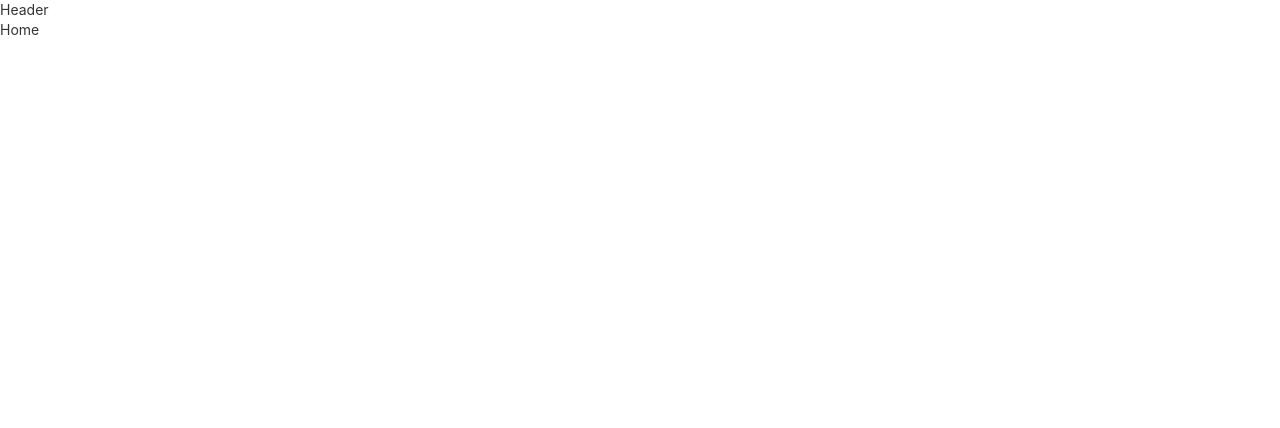
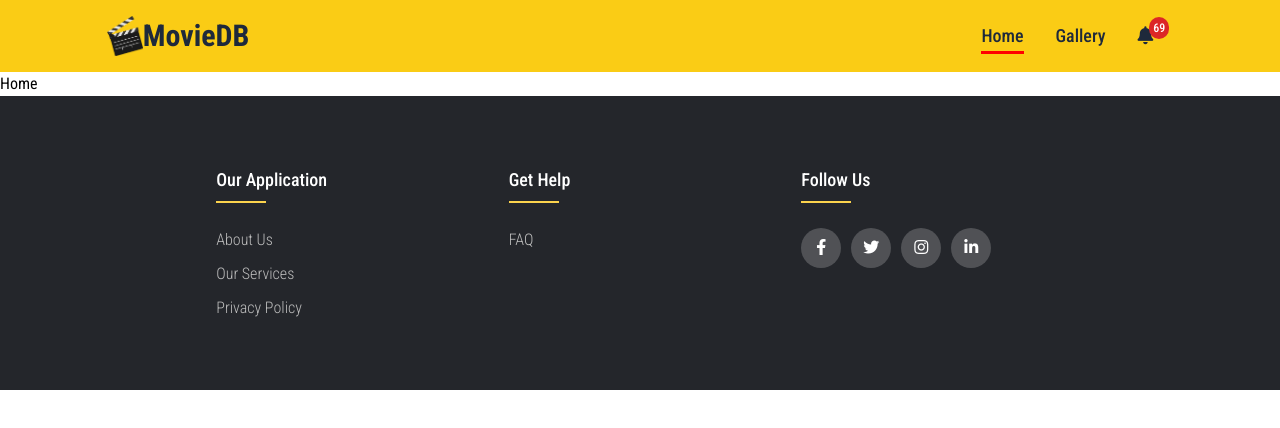
Before and after one commit to Silverdom/react-basic-project, a React (Vite) app: page / in a window 1280 px wide. Shown: the top 428 px of the page. Built offline with nearby package versions, Linux system fonts and the light colour scheme.

Commit message:
Feature/header (#6)
* Header updates

* footer added

```diff
--- a/index.html
+++ b/index.html
@@ -4,9 +4,14 @@
 <head>
   <meta charset="UTF-8" />
   <link rel="icon" type="image/svg+xml" href="/vite.svg" />
-  <meta name="viewport"
-    content="width=device-width, initial-scale=1.0" />
+  <meta name="viewport" content="width=device-width, initial-scale=1.0" />
   <title>Vite + React</title>
+  <link rel="preconnect" href="https://fonts.googleapis.com">
+  <link rel="preconnect" href="https://fonts.gstatic.com" crossorigin>
+  <link href="https://fonts.googleapis.com/css2?family=Roboto+Condensed:ital,wght@0,100..900;1,100..900&display=swap"
+    rel="stylesheet">
+
+    <link rel="stylesheet" type="text/css" href="https://cdnjs.cloudflare.com/ajax/libs/font-awesome/5.15.1/css/all.min.css">
 </head>
 
 <body>
--- /dev/null
+++ b/src/components/Footer/Footer.jsx
@@ -0,0 +1,42 @@
+import React from 'react'
+import './footer.css'
+import { Link } from 'react-router-dom'
+
+const Footer = () => {
+  return (
+    <>
+      <footer className="footer">
+  	 <div className="container">
+  	 	<div className="row">
+  	 		<div className="footer-col">
+  	 			<h4>Our Application</h4>
+  	 			<ul>
+  	 				<li><Link to="#">about us</Link></li>
+  	 				<li><Link to="#">our services</Link></li>
+  	 				<li><Link to="#">privacy policy</Link></li>
+  	 			</ul>
+  	 		</div>
+  	 		<div className="footer-col">
+  	 			<h4>get help</h4>
+  	 			<ul>
+  	 				<li><Link to="#">FAQ</Link></li>
+  	 			</ul>
+  	 		</div>
+  	 		<div className="footer-col">
+  	 			<h4>follow us</h4>
+  	 			<div className="social-links">
+  	 				<Link to="#"><i className="fab fa-facebook-f"></i></Link>
+  	 				<Link to="#"><i className="fab fa-twitter"></i></Link>
+  	 				<Link to="#"><i className="fab fa-instagram"></i></Link>
+  	 				<Link to="#"><i className="fab fa-linkedin-in"></i></Link>
+  	 			</div>
+  	 		</div>
+  	 	</div>
+  	 </div>
+  </footer>
+
+    </>
+  )
+}
+
+export default Footer
--- /dev/null
+++ b/src/components/Footer/footer.css
@@ -0,0 +1,86 @@
+
+
+footer .container{
+	max-width: 1170px;
+	margin:auto;
+}
+footer .row{
+	display: flex;
+	flex-wrap: wrap;
+    justify-content: center;
+}
+footer ul{
+	list-style: none;
+}
+.footer{
+	background-color: #24262b;
+    padding: 70px 0;
+}
+.footer-col{
+   width: 25%;
+   padding: 0 15px;
+}
+.footer-col h4{
+	font-size: 18px;
+	color: #ffffff;
+	text-transform: capitalize;
+	margin-bottom: 35px;
+	font-weight: 500;
+	position: relative;
+}
+.footer-col h4::before{
+	content: '';
+	position: absolute;
+	left:0;
+	bottom: -10px;
+	background-color: #fcd34d;
+	height: 2px;
+	box-sizing: border-box;
+	width: 50px;
+}
+.footer-col ul li:not(:last-child){
+	margin-bottom: 10px;
+}
+.footer-col ul li a{
+	font-size: 16px;
+	text-transform: capitalize;
+	color: #ffffff;
+	text-decoration: none;
+	font-weight: 300;
+	color: #bbbbbb;
+	display: block;
+	transition: all 0.3s ease;
+}
+.footer-col ul li a:hover{
+	color: #ffffff;
+	padding-left: 8px;
+}
+.footer-col .social-links a{
+	display: inline-block;
+	height: 40px;
+	width: 40px;
+	background-color: rgba(255,255,255,0.2);
+	margin:0 10px 10px 0;
+	text-align: center;
+	line-height: 40px;
+	border-radius: 50%;
+	color: #ffffff;
+	transition: all 0.5s ease;
+}
+.footer-col .social-links a:hover{
+	color: #24262b;
+	background-color: #ffffff;
+}
+
+/*responsive*/
+@media(max-width: 767px){
+  .footer-col{
+    width: 50%;
+    margin-bottom: 30px;
+}
+}
+@media(max-width: 574px){
+  .footer-col{
+    width: 100%;
+}
+}
--- a/src/components/Header.jsx
+++ /dev/null
@@ -1,7 +0,0 @@
-import React from "react";
-
-const Header = () => {
-  return <div>Header</div>;
-};
-
-export default Header;
--- /dev/null
+++ b/src/components/Header/Header.css
@@ -0,0 +1,26 @@
+header li a {
+    position: relative;
+}
+header li .active:before {
+    content: "";
+    position: absolute;
+    width: 100%;
+    height: 3px;
+    background-color: red;
+    bottom: -8px
+}
+
+header li a:before {
+    content: "";
+    position: absolute;
+    width: 0;
+    height: 3px;
+    bottom: -8px;
+    background-color: red;
+}
+header li a:hover:before {
+    width: 100%;
+    transition: all 0.25s ease-out;;
+
+
+}
--- a/src/components/Header/Header.jsx
+++ b/src/components/Header/Header.jsx
@@ -1,7 +1,26 @@
 import React from "react";
+import { NavLink } from "react-router-dom"
+import logo from '../../assets/logo.png'
+import './Header.css'
 
 const Header = () => {
-  return <div>Header</div>;
+  return (
+    <header className='bg-yellow-400'>
+      <nav className='flex justify-between w-5/6 mx-auto py-4'>
+        <div className="flex items-center"><img src={logo} alt="logo" className="logo h-10 w-15" /><span className='text-3xl text-slate-800 font-bold'>MovieDB</span></div>
+
+        {/* <h3 style={{ fontFamily:"Anton SC" }} className='text-3xl text-slate-800'>Gallery</h3> */}
+        <ul className='flex items-center gap-8 text-slate-800 text-lg font-medium'>
+          <li><NavLink to="/">Home</NavLink></li>
+          <li><NavLink to="/movies">Gallery</NavLink></li>
+          <li><NavLink to ="/somepage">
+          <i class="fa fa-bell"></i><span className="relative rounded-full bg-red-600 text-white -top-[10px] -left-[4px] text-xs p-[4px]">69</span>
+          </NavLink>
+          </li>
+        </ul>
+      </nav>
+    </header>
+  )
 };
 
 export default Header;
--- a/src/index.css
+++ b/src/index.css
@@ -1,3 +1,8 @@
 @tailwind base;
 @tailwind components;
 @tailwind utilities;
+
+* {
+    font-family: "Roboto Condensed", sans-serif;
+    font-optical-sizing: auto;
+}
--- a/src/layouts/RootLayout.jsx
+++ b/src/layouts/RootLayout.jsx
@@ -1,12 +1,14 @@
 import React from "react";
 import { Outlet } from "react-router-dom";
 import Header from "../components/Header/Header";
+import Footer from "../components/Footer/Footer";
 
 const RootLayout = () => {
   return (
     <div>
       <Header />
       <Outlet />
+      <Footer />
     </div>
   );
 };
--- a/src/main.jsx
+++ b/src/main.jsx
@@ -2,7 +2,6 @@ import React from "react";
 import ReactDOM from "react-dom/client";
 import App from "./App.jsx";
 import "./index.css";
-import "rsuite/dist/rsuite.min.css";
 
 ReactDOM.createRoot(document.getElementById("root")).render(
   <React.StrictMode>
```
Also changed, not shown: src/assets/logo.png (added).
